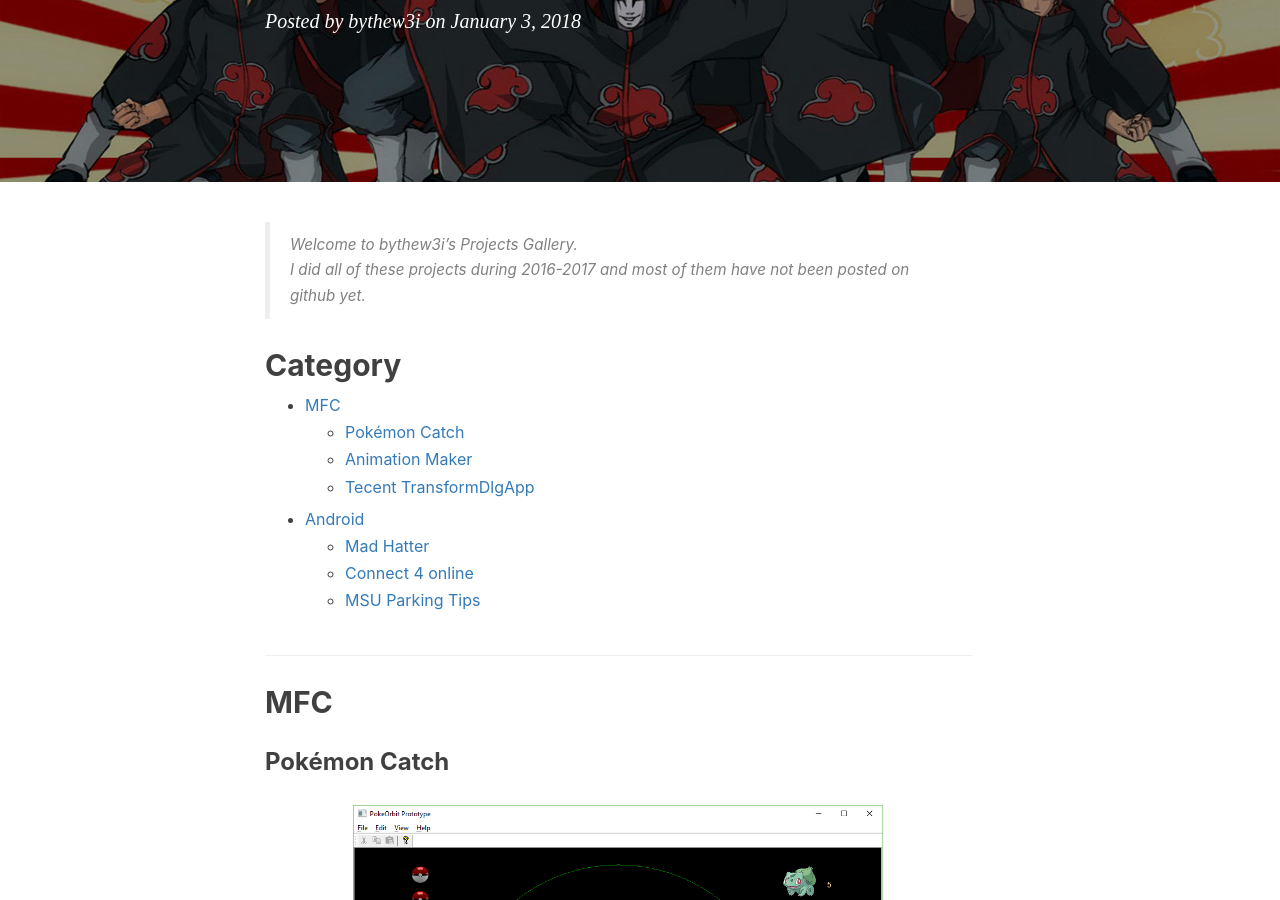
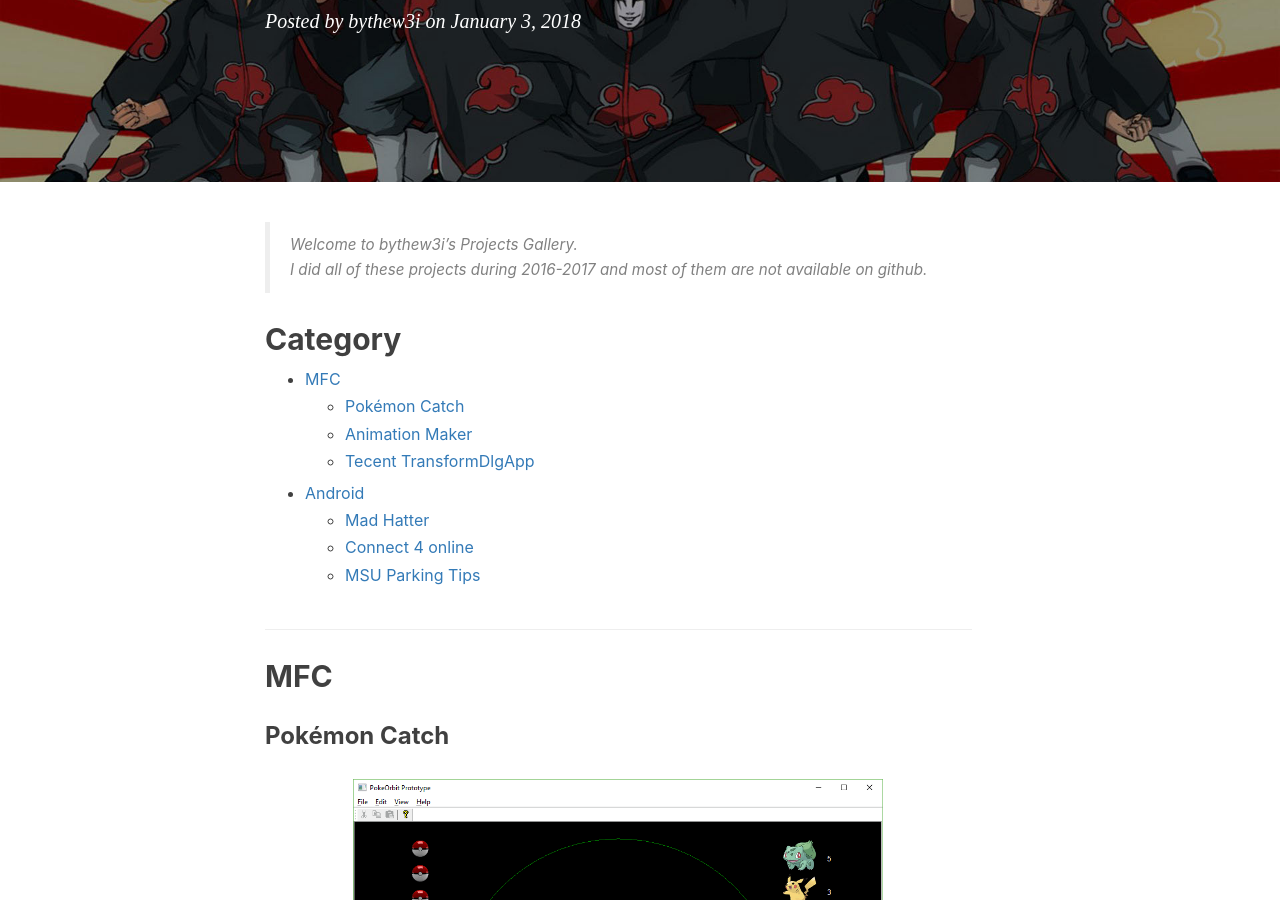
Before and after one commit to by-the-w3i/by-the-w3i.github.io, a Jekyll site: the page built from _posts/2018-01-03-Projects-Gallery.md, in a window 1280 px wide and 900 px high, scrolled down 341 px. Built offline with Jekyll 4.4.1, drawn with Linux system fonts in a browser that asks for light colours; nearby versions of some CDN libraries; comment, search, counter and statistics services are not loaded.

Commit message:
fix typo 2

```diff
--- a/_posts/2018-01-03-Projects-Gallery.md
+++ b/_posts/2018-01-03-Projects-Gallery.md
@@ -17,7 +17,7 @@
 
 > Welcome to bythew3i's Projects Gallery.
 >
-> I did all of these projects during 2016-2017 and most of them have not been posted on github yet.
+> I did all of these projects during 2016-2017 and most of them are not available on github.
 
 ## Category
 - [MFC](#mfc)
```
